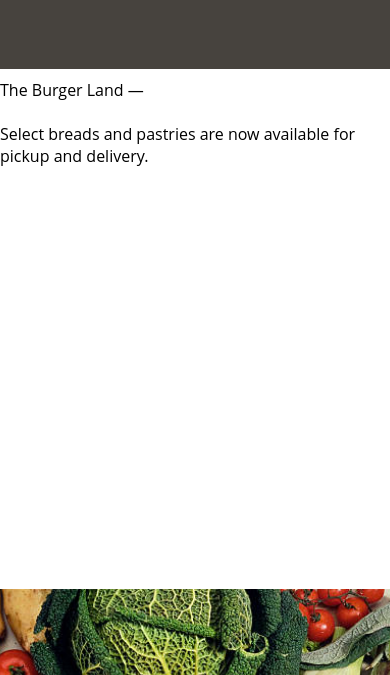
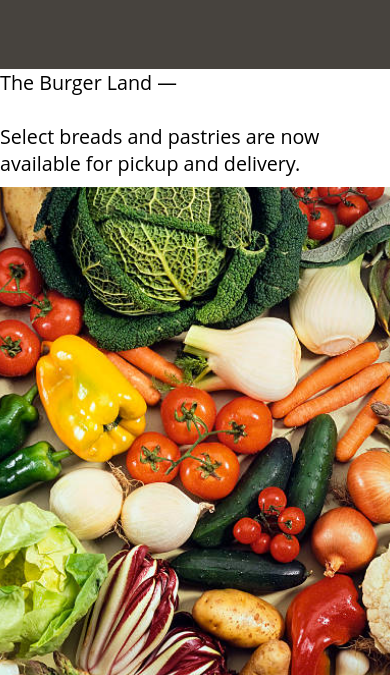
Before and after one commit to RuslanTissen/Burger-Land-portfolio-1-, a plain HTML site: page index.html in a window 390 px wide. Shown: the part 1931-2606 px from the top of the page. Drawn offline with Linux system fonts and the light colour scheme.

Commit message:
18.1.2023 section responsive is ready

```diff
--- a/css/section1.css
+++ b/css/section1.css
@@ -8,6 +8,7 @@
 	}
 	.section-one {
 		flex: 0 1 33.33%;
+		font-size: clamp(1rem, 0.5rem + 3vw, 3rem);
 	}
 	.section-two {
 		flex: 0 1 33.33%;
@@ -22,11 +23,14 @@
 		object-fit: cover;
 	}
 }
-
+@media (max-width:40em) {
 	.section1 {
-	height:fit-content;
+		height: fit-content;
 	}
-.section1 div{
+	.section1 div:first-child {
+		font-size: clamp(1rem, 0.5rem + 3vw, 3rem);
+	}
+	.section1 div:not(:first-child) {
 		min-width: 100%;
 		height: 500px;
 		margin: 10px 0;
@@ -37,3 +41,4 @@
 		width: 100%;
 		object-fit: cover;
 	}
+}
```
Lines whose indentation alone changed are shown as unchanged.
